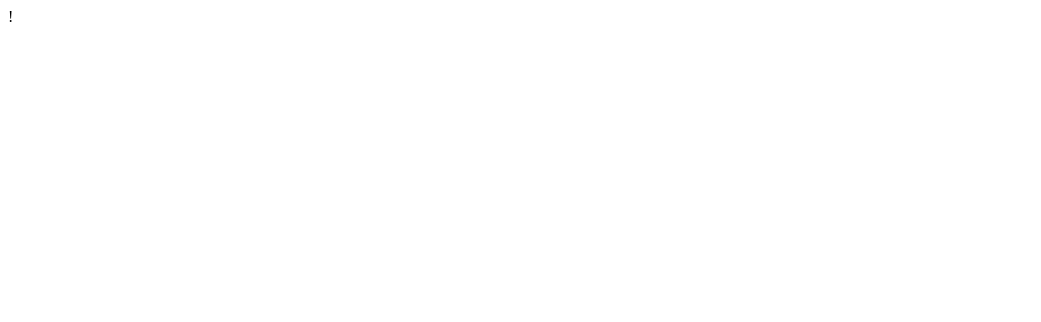
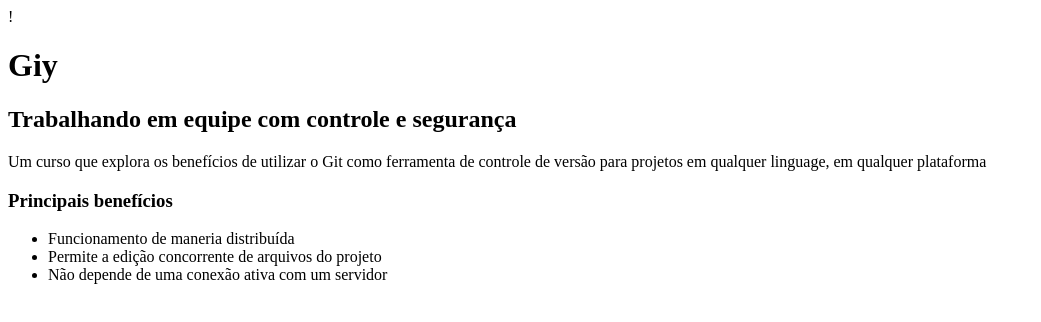
Before and after one commit to vanialadev/curso-git, a plain HTML site: page index.html in a window 1280 px wide. Shown: the whole page, without its empty margins (0-1041 px from the left). Drawn offline with Linux system fonts and the light colour scheme.

Commit message:
Conteúdo da página index.html

```diff
--- a/index.html
+++ b/index.html
@@ -5,6 +5,20 @@
     <title>Curso Git</title>
   </head>
   <body>
+    <h1>Giy</h1>
+    <h2>Trabalhando em equipe com controle e segurança</h2>
 
+    <p>
+      Um curso que explora os benefícios de utilizar o Git como ferramenta de
+      controle de versão para projetos em qualquer linguage, em qualquer plataforma
+    </p>
+
+    <h3>Principais benefícios</h3>
+
+    <ul>
+      <li>Funcionamento de maneria distribuída</li>
+      <li>Permite a edição concorrente de arquivos do projeto</li>
+      <li>Não depende de uma conexão ativa com um servidor</li>
+    </ul>
   </body>
 </html>
```
